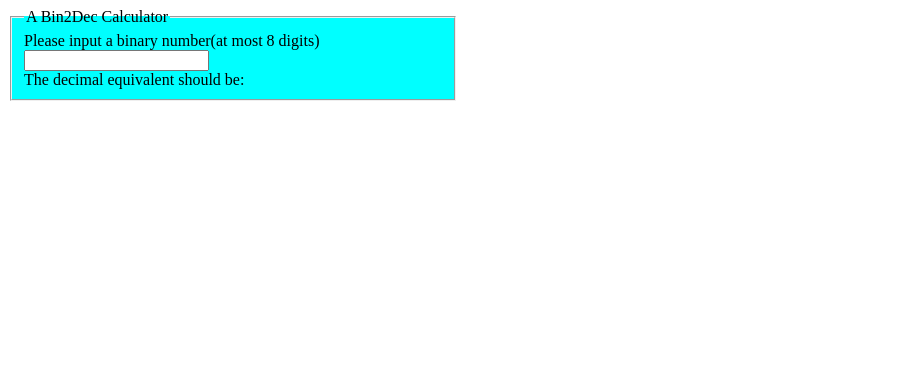
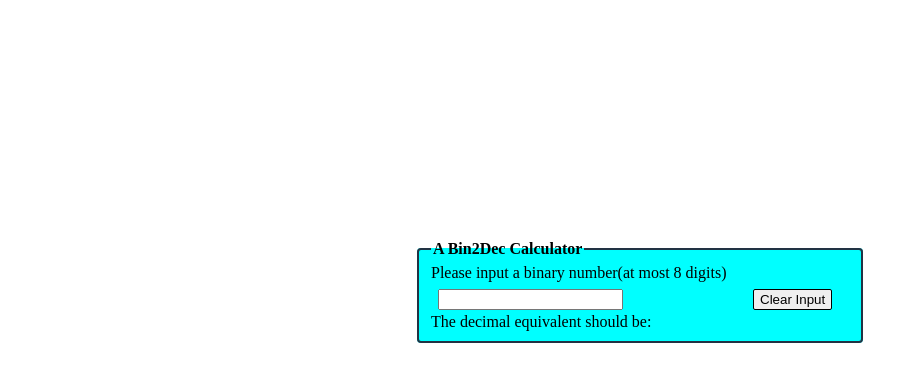
Before and after one commit to plusmultiply0/app-ideas-exercise, a plain HTML site: page first/bin2dec/origin/index.html in a window 1280 px wide. Shown: the whole page, without its empty margins (0-916 px from the left). Drawn offline with Linux system fonts and the light colour scheme.

Commit message:
add clear button

```diff
--- a/first/bin2dec/origin/index.html
+++ b/first/bin2dec/origin/index.html
@@ -12,7 +12,10 @@
                     A Bin2Dec Calculator
                 </legend>
                 <label for="bnum">Please input a binary number(at most 8 digits)</label>
+                <div>
                 <input type="text" id="bnum">
+                <button>Clear Input</button>
+                </div>
                 <label>The decimal equivalent should be:</label>
                 <output></output>
             </fieldset>
--- a/first/bin2dec/origin/index.js
+++ b/first/bin2dec/origin/index.js
@@ -1,9 +1,9 @@
 const getInput = document.getElementById('bnum');
 const setOutput=document.getElementsByTagName('output')[0];
+const getButton = document.getElementsByTagName('button')[0];
 
 // to save last input string
 let originstate='';
-//use es6
 
 function Bin2Dec(props){
     let sum=0;
@@ -42,3 +42,8 @@ getInput.oninput = ()=>{
         setOutput.value = '';
     }
 }
+
+getButton.click=(e)=>{
+    getInput.value='';
+    e.preventDefault();
+}
--- a/first/bin2dec/origin/style.css
+++ b/first/bin2dec/origin/style.css
@@ -2,13 +2,32 @@ form {
     width: 450px;
     margin: 0;
     padding: 0;
-}
-input{
-    display: block;
+    position: fixed;
+    left: calc(50% - 225px);
+    top: 30%;
+
 }
 fieldset{
 background-color: aqua;
+border: 2px solid #223344;
+border-radius: 4px;
 }
 legend{
     background-color: transparent;
 }
+div{
+    display: flex;
+    margin: 7px;
+    margin-bottom: 3px;
+}
+input,button{
+    display: block;
+}
+button{
+    margin-left: 130px;
+    border-radius: 2px;
+    border: 1px solid #000000;
+}
+legend{
+    font-weight: 600;
+}
```
